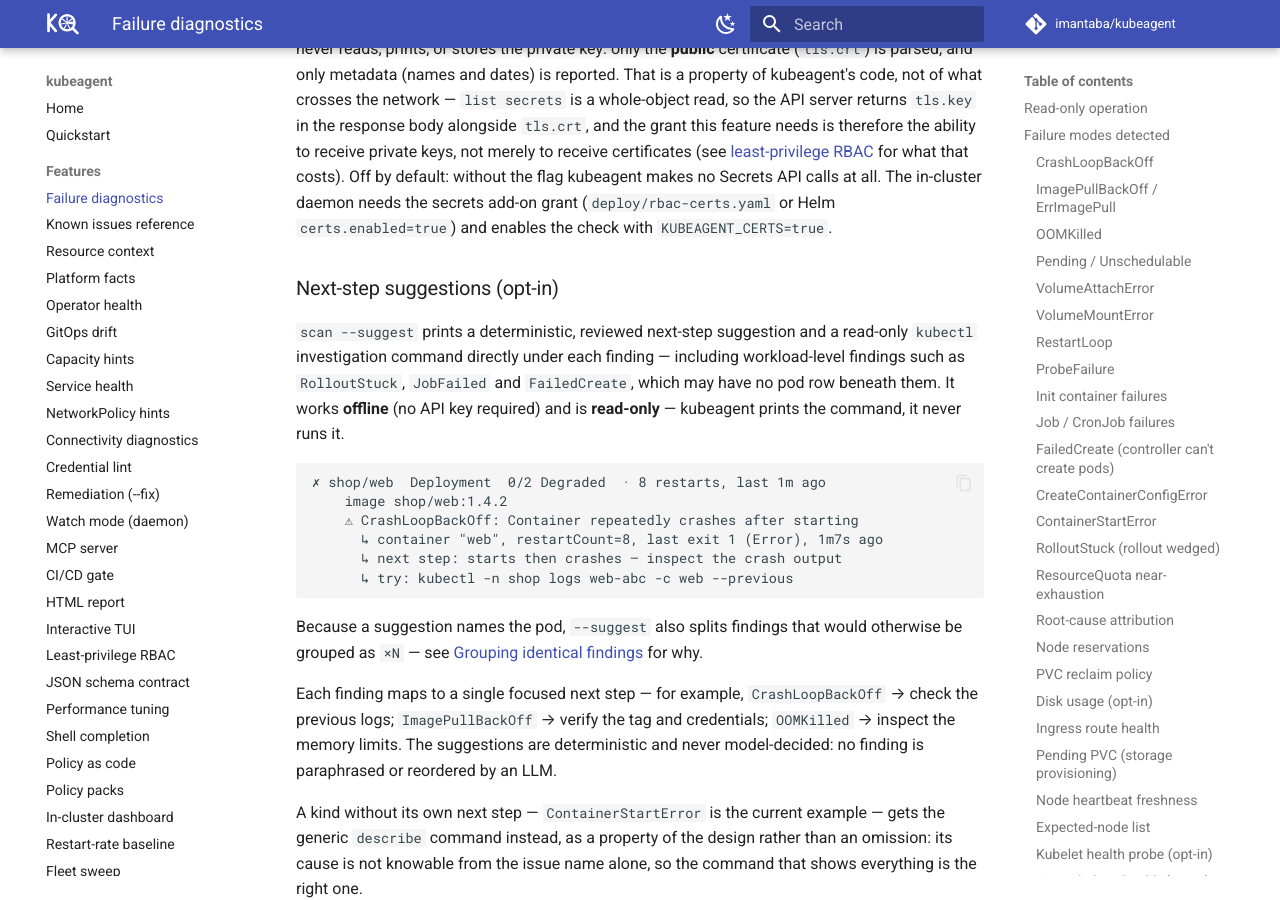
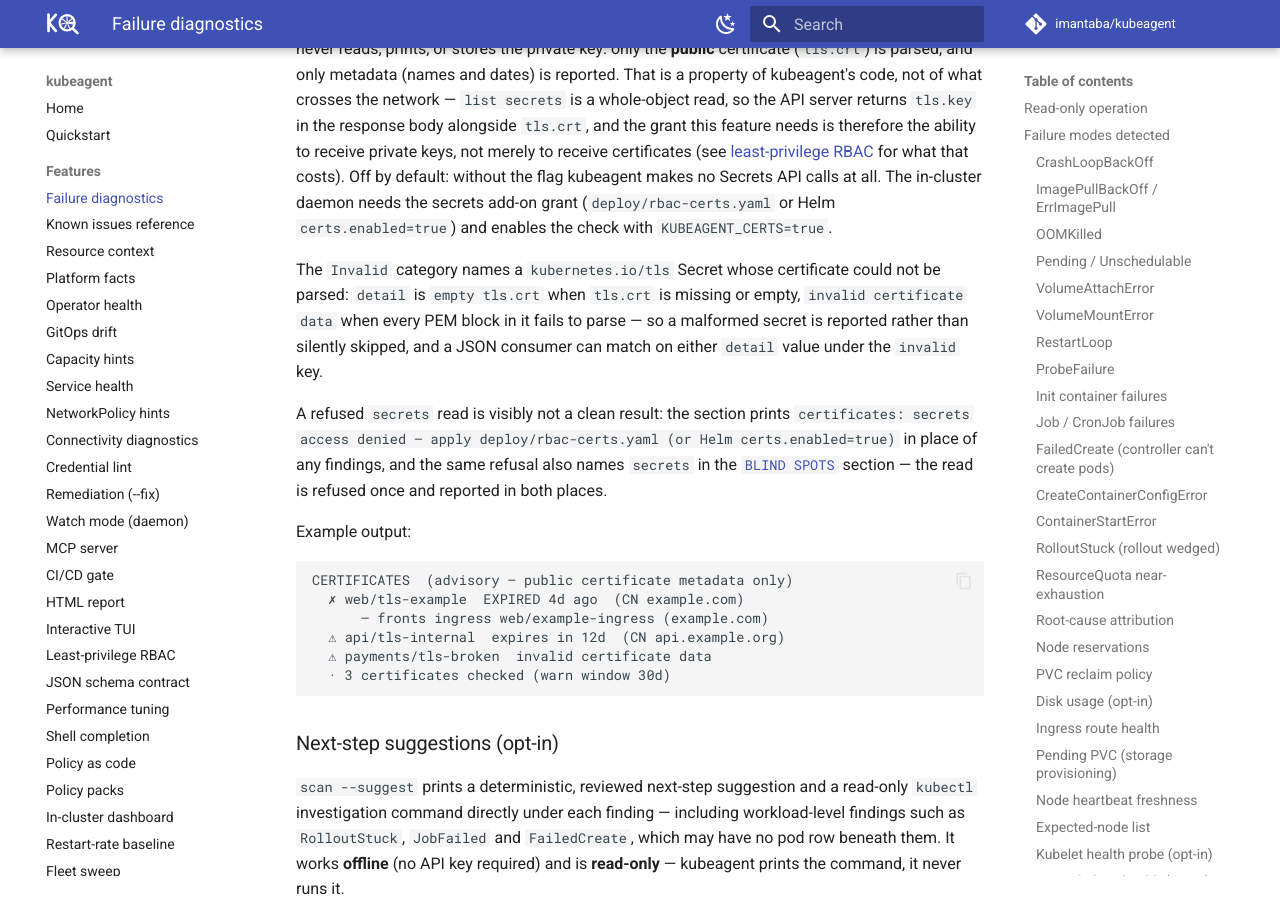
Before and after one commit to imantaba/kubeagent, an MkDocs documentation site: the page built from website/docs/features/diagnostics.md, in a window 1280 px wide and 900 px high, scrolled down 14212 px. Built offline with MkDocs 1.6.1 and Material for MkDocs 9.7.7, drawn with Linux system fonts in a browser that asks for light colours; comment, search, counter and statistics services are not loaded.

Commit message:
docs(diagnostics): document the Invalid category, the secrets blind spot and add an example (R100, R101, R108)
The Certificate expiry section named the Expired and Expiring categories
and the warn window but never mentioned Invalid, so a reader had no way to
know --certs reports a malformed kubernetes.io/tls Secret at all, or that a
JSON consumer can match on the invalid key. internal/certhealth/certhealth.go
builds Invalid{Detail: "empty tls.crt"} (:66) when tls.crt is missing or
empty and Invalid{Detail: "invalid certificate data"} (:71) when every PEM
block fails to parse.

Separately, a refused secrets read renders in two places kubeagent's own
code already produces but the doc never named: internal/report/report.go's
printCertificates prints the inline "certificates: secrets access denied"
line when certhealth.Report.Forbidden is set (:1575-1576), and
internal/scan/scan.go's Evaluate also calls blind("secrets", "list
secrets") on the same forbidden/unauthorized error (:655-656), so the same
refusal names secrets in the BLIND SPOTS section too (documented and
demonstrated already in rbac.md's own Blind spots section).

The section had no example output block at all. The new one is built
directly from printCertificates' format strings (Expired, Expiring,
Invalid line shapes, the ingress-route line, and the checked/warn-window
footer) using RFC 2606 domains and synthetic namespaces; no fixture or
cluster identifier appears in it.

Landed as one commit per the operator's decision covering R100, R101 and
R108 together, since all three touch the same paragraph and an example
block written against a still-incomplete prose description would need a
second pass. Sequencing confirmed: the certhealth.go read at HEAD already
reflects the corrected "empty tls.crt" wording (R102) rather than the
older "missing" spelling, and the Days-rounding, PEM-parsing and
ingress-route-label commits this decision's sequencing note depends on are
all ancestors of this branch's current state.

Does not touch the privacy paragraph (R105's), any Go code, or the existing
Expired/Expiring/warn-window prose.

Signed-off-by: imantaba <itn.taba@gmail.com>

````diff
--- a/website/docs/features/diagnostics.md
+++ b/website/docs/features/diagnostics.md
@@ -659,6 +659,29 @@ calls at all. The in-cluster daemon needs the secrets add-on grant
 (`deploy/rbac-certs.yaml` or Helm `certs.enabled=true`) and enables the check
 with `KUBEAGENT_CERTS=true`.
 
+The `Invalid` category names a `kubernetes.io/tls` Secret whose certificate
+could not be parsed: `detail` is `empty tls.crt` when `tls.crt` is missing or
+empty, `invalid certificate data` when every PEM block in it fails to parse —
+so a malformed secret is reported rather than silently skipped, and a JSON
+consumer can match on either `detail` value under the `invalid` key.
+
+A refused `secrets` read is visibly not a clean result: the section prints
+`certificates: secrets access denied — apply deploy/rbac-certs.yaml (or Helm
+certs.enabled=true)` in place of any findings, and the same refusal also
+names `secrets` in the [`BLIND SPOTS`](rbac.md#blind-spots) section — the
+read is refused once and reported in both places.
+
+Example output:
+
+```text
+CERTIFICATES  (advisory — public certificate metadata only)
+  ✗ web/tls-example  EXPIRED 4d ago  (CN example.com)
+      — fronts ingress web/example-ingress (example.com)
+  ⚠ api/tls-internal  expires in 12d  (CN api.example.org)
+  ⚠ payments/tls-broken  invalid certificate data
+  · 3 certificates checked (warn window 30d)
+```
+
 ### Next-step suggestions (opt-in)
 
 `scan --suggest` prints a deterministic, reviewed next-step suggestion and a
````
